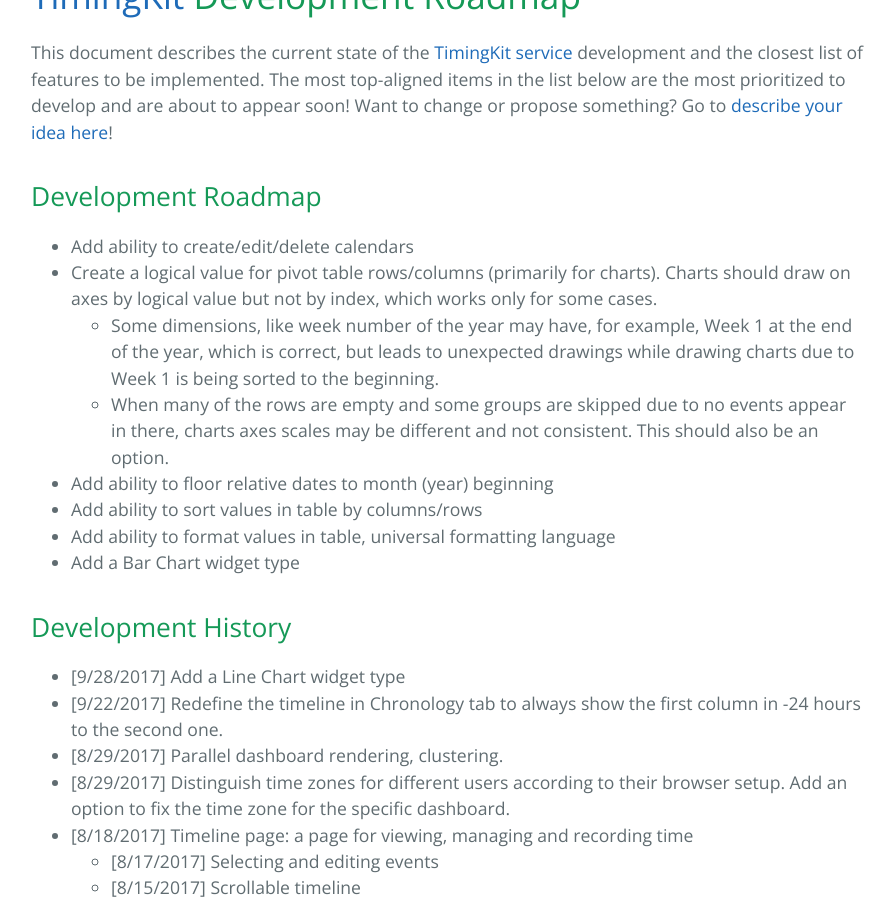
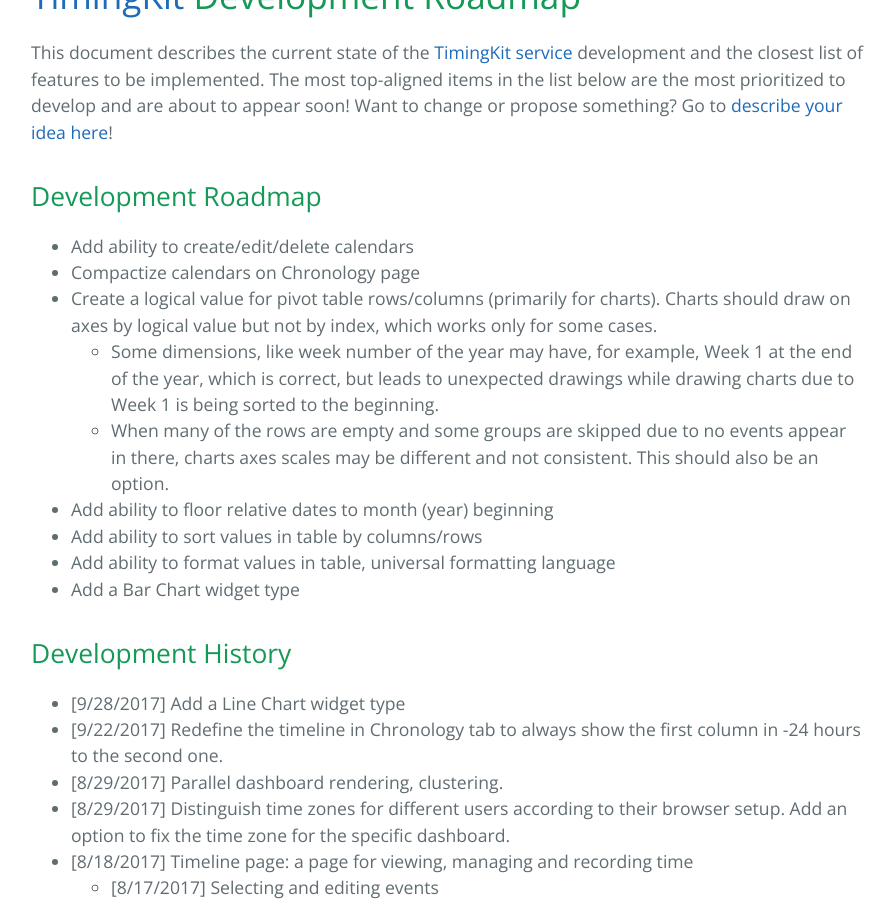
Before and after one commit to nikitaeverywhere/timingkit-community, a Jekyll site: the page built from docs/roadmap.md, in a window 1280 px wide and 900 px high, scrolled down 534 px. Shown: the whole window, without its empty margins (193-1088 px from the left). Built offline with Jekyll 4.4.1, drawn with Linux system fonts in a browser that asks for light colours.

Commit message:
[Upd] Chronology page

```diff
--- a/docs/roadmap.md
+++ b/docs/roadmap.md
@@ -14,6 +14,7 @@ Development Roadmap
 -------------------
 
 + Add ability to create/edit/delete calendars
++ Compactize calendars on Chronology page
 + Create a logical value for pivot table rows/columns (primarily for charts). Charts should draw on axes by logical value but not by index, which works only for some cases.
    + Some dimensions, like week number of the year may have, for example, Week 1 at the end of the year, which is correct, but leads to unexpected drawings while drawing charts due to Week 1 is being sorted to the beginning.
    + When many of the rows are empty and some groups are skipped due to no events appear in there, charts axes scales may be different and not consistent. This should also be an option.
```
